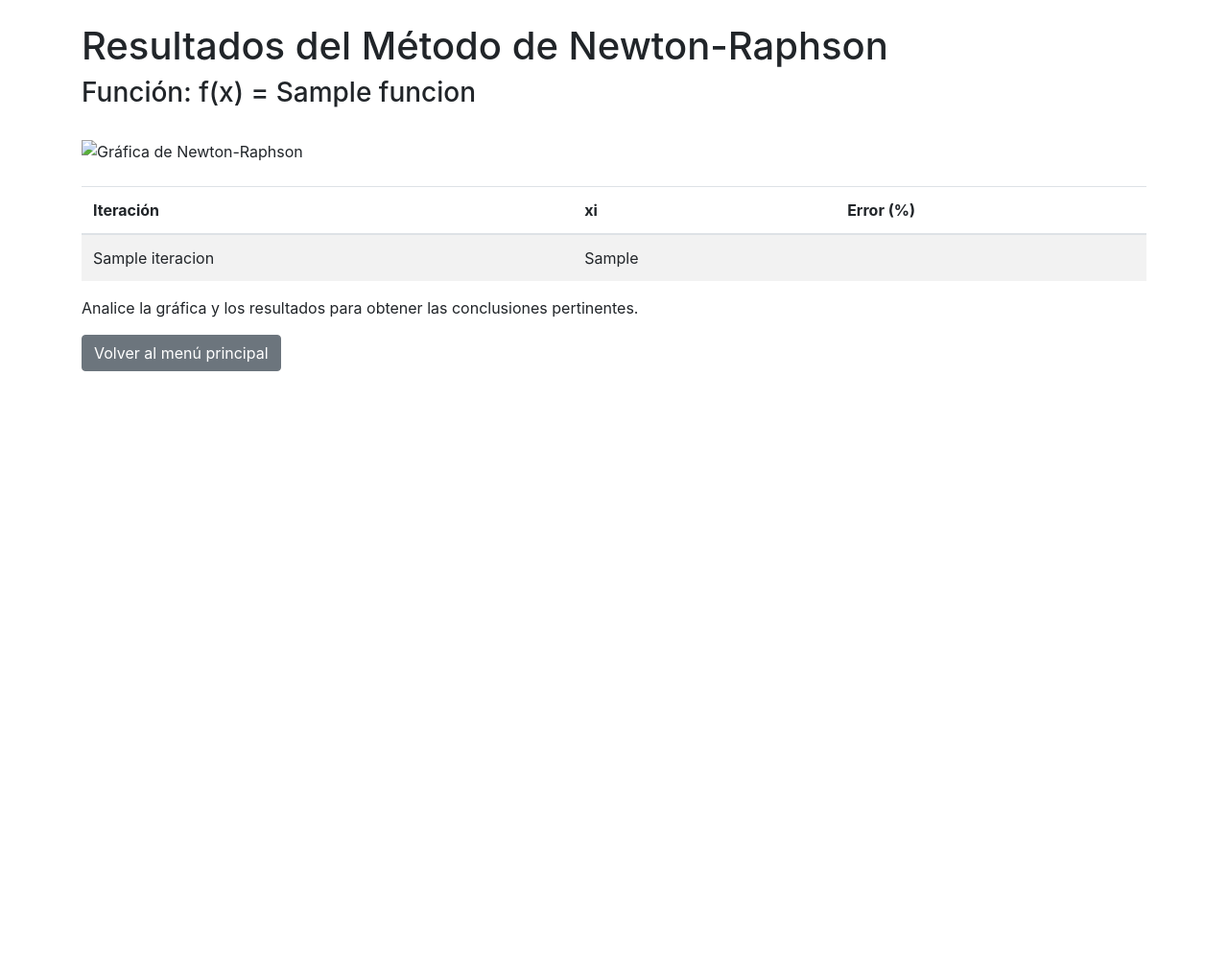
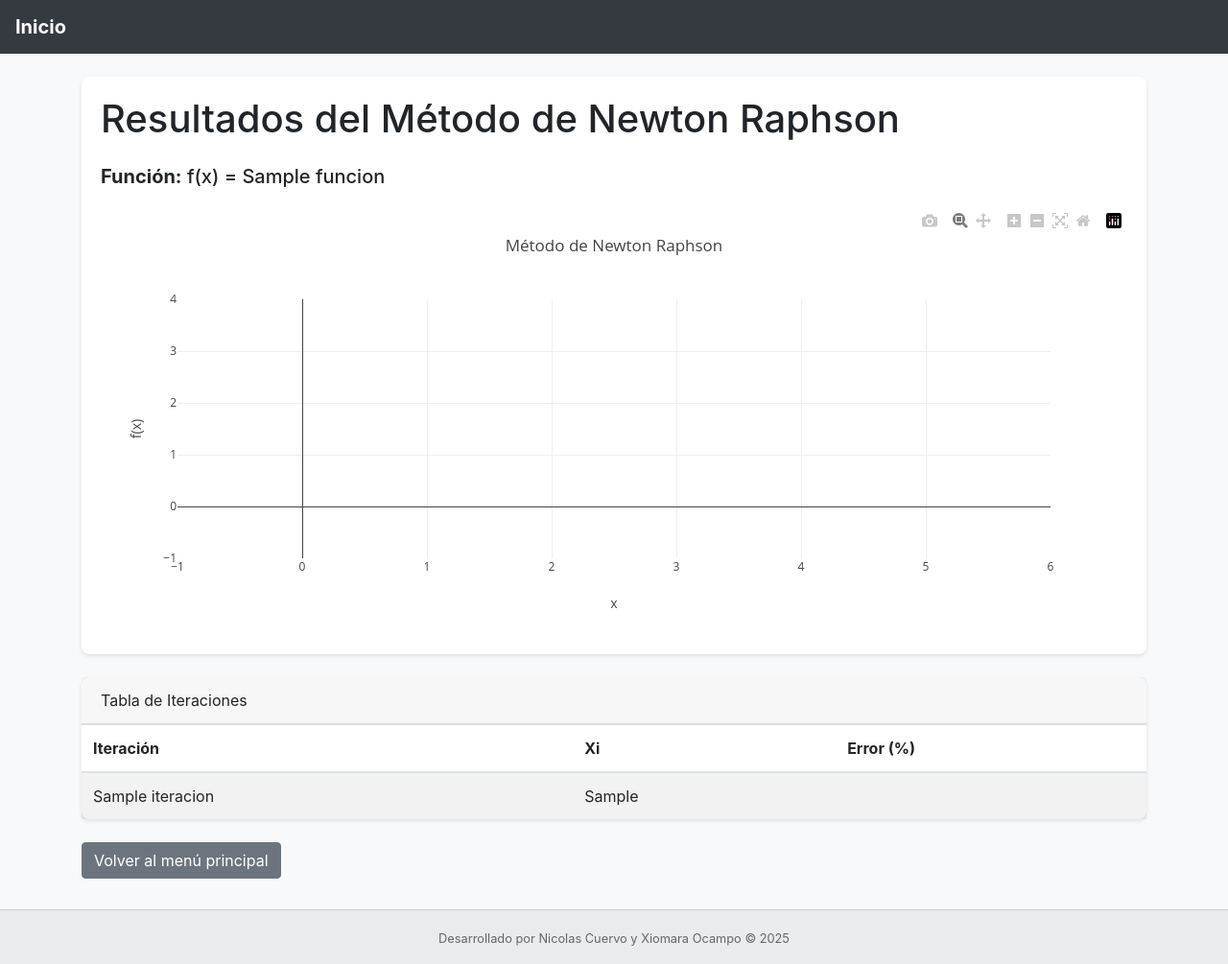
Before and after one commit to Nicolascuervor/FinalMetodosNumericos, a Flask app: template templates/newton_raphson.html in a window 1280 px wide. Shown: the whole page at 96% size. Before the commit the page ends 387 px from the top, so only its background shows below. Run offline with Flask 3, Linux system fonts and the light colour scheme; the template is opened without the code that fills it: most values are stand-ins (such as "Sample title", 1, 10 or a date in 2020); some libraries are stand-ins or nearby versions.

Commit message:
secondCommit

```diff
--- a/app.py
+++ b/app.py
@@ -111,26 +111,24 @@ def metodo_newton_raphson():
 
         try:
             if modo == 'iteraciones':
-                results = newton_raphson(func_str, x0, tol=1e-6, max_iter=int(valor),
-                                         mode='iteraciones')
+                results = newton_raphson(func_str, x0, tol=1e-6, max_iter=int(valor), mode='iteraciones')
             else:
-                results = newton_raphson(func_str, x0, tol=valor, max_iter=50,
-                                         mode='error')
-        except ZeroDivisionError as e:
-            flash(str(e))
-            return redirect(url_for('metodo_secante'))
+                results = newton_raphson(func_str, x0, tol=valor, max_iter=50, mode='error')
 
-        plot_data = newton_raphson_plot_data(func_str, x0, results)
+            plot_data = newton_raphson_plot_data(func_str, x0, results)
 
-        return render_template('newton_raphson.html',
-                               resultados=results,
-                               funcion=func_str,
-                               plot_data=plot_data)
+            return render_template('newton_raphson.html',
+                                   resultados=results,
+                                   funcion=func_str,
+                                   plot_data=plot_data)
+        except Exception as e:
+            flash(f"Error: {str(e)}")
+            return redirect(url_for('metodo_newton_raphson'))
+
     return render_template('newton_raphson_form.html')
 
-# -------------------------
-# Secante
-# -------------------------
+
+
 @app.route('/secante', methods=['GET', 'POST'])
 def metodo_secante():
     if request.method == 'POST':
@@ -160,19 +158,6 @@ def metodo_secante():
                                plot_data=plot_data)
     return render_template('secante_form.html')
 
-# -------------------------
-# Calculadora
-# -------------------------
-@app.route('/calculator', methods=['GET', 'POST'])
-def calculator():
-    result = None
-    if request.method == 'POST':
-        expr_str = request.form['expression']
-        try:
-            result = evaluate_expression(expr_str)
-        except Exception as e:
-            flash(f"Error al evaluar la expresión: {e}")
-    return render_template('calculator.html', result=result)
 
 
 if __name__ == '__main__':
--- a/templates/biseccion.html
+++ b/templates/biseccion.html
@@ -75,6 +75,7 @@
         Tabla de Iteraciones
       </div>
       <div class="card-body p-0">
+
         <table class="table table-striped mb-0">
           <thead>
             <tr>
@@ -98,6 +99,8 @@
             </tr>
             {% endfor %}
           </tbody>
+
+
         </table>
       </div>
     </div>
--- a/templates/index.html
+++ b/templates/index.html
@@ -33,7 +33,7 @@
   <div class="container my-5">
     <div class="jumbotron text-center">
       <h1 class="display-4">Proyecto de Métodos Numéricos</h1>
-      <p class="lead">Seleccione uno de los métodos o utilice la calculadora científica.</p>
+      <p class="lead">Seleccione uno de los métodos que desea realizar</p>
     </div>
     <div class="row">
       <div class="col-md-6 offset-md-3">
--- a/templates/newton_raphson.html
+++ b/templates/newton_raphson.html
@@ -2,18 +2,88 @@
 <html lang="es">
 <head>
   <meta charset="UTF-8">
-  <title>Resultados - Newton-Raphson</title>
+  <title>Resultados - Método de la Bisección</title>
+  <!-- Bootstrap CSS -->
   <link rel="stylesheet" href="https://stackpath.bootstrapcdn.com/bootstrap/4.5.2/css/bootstrap.min.css">
+  <!-- Plotly JS para la gráfica interactiva -->
+  <script src="https://cdn.plot.ly/plotly-latest.min.js"></script>
+
+  <style>
+    /* Estilos opcionales propios */
+    body {
+      background-color: #f8f9fa; /* color claro de fondo */
+    }
+    .navbar-brand {
+      font-weight: bold;
+    }
+    footer {
+      background-color: #e9ecef;
+      padding: 1rem;
+      text-align: center;
+      margin-top: 2rem;
+      border-top: 1px solid #ccc;
+    }
+    footer small {
+      color: #666;
+    }
+    .card {
+      border: none;
+      border-radius: 0.5rem;
+      box-shadow: 0 2px 4px rgba(0,0,0,0.1);
+    }
+    /* Ajustes para el contenedor de la gráfica */
+    #plot-biseccion {
+      width: 100%;
+      height: 500px;
+    }
+  </style>
 </head>
-<body class="container">
-  <h1 class="mt-4">Resultados del Método de Newton-Raphson</h1>
-  <h3>Función: f(x) = {{ funcion }}</h3>
-  <img src="{{ url_for('static', filename='newton_raphson.png') }}" alt="Gráfica de Newton-Raphson" class="img-fluid my-4">
-  <table class="table table-striped">
+<body>
+
+
+  <!-- Barra de Navegación -->
+  <nav class="navbar navbar-expand-lg navbar-dark bg-dark">
+    <a class="navbar-brand" href="{{ url_for('index') }}">Inicio</a>
+    <button class="navbar-toggler" type="button" data-toggle="collapse" data-target="#navbarNav"
+            aria-controls="navbarNav" aria-expanded="false" aria-label="Toggle navigation">
+      <span class="navbar-toggler-icon"></span>
+    </button>
+    <div class="collapse navbar-collapse" id="navbarNav">
+      <!-- Opcional: enlaces a otras secciones -->
+      <ul class="navbar-nav ml-auto">
+        <!-- <li class="nav-item"><a class="nav-link" href="#">Otras Secciones</a></li> -->
+      </ul>
+    </div>
+  </nav>
+
+
+<!-- Contenido Principal -->
+  <div class="container my-4">
+    <!-- Tarjeta Principal con la Información -->
+    <div class="card">
+      <div class="card-body">
+        <h1 class="mb-4">Resultados del Método de Newton Raphson</h1>
+        <h5 class="mb-3">
+          <strong>Función:</strong> f(x) = {{ funcion }}
+        </h5>
+        <!-- Contenedor para la gráfica Plotly -->
+        <div id="plot-newton"></div>
+
+      </div>
+    </div>
+
+    <!-- Tarjeta para la Tabla de Iteraciones -->
+    <div class="card mt-4">
+      <div class="card-header">
+        Tabla de Iteraciones
+      </div>
+      <div class="card-body p-0">
+
+        <table class="table table-striped mb-0">
           <thead>
             <tr>
               <th>Iteración</th>
-        <th>xi</th>
+              <th>Xi</th>
               <th>Error (%)</th>
             </tr>
           </thead>
@@ -26,8 +96,65 @@
             </tr>
             {% endfor %}
           </tbody>
+
         </table>
-  <p>Analice la gráfica y los resultados para obtener las conclusiones pertinentes.</p>
-  <a href="{{ url_for('index') }}" class="btn btn-secondary">Volver al menú principal</a>
+      </div>
+    </div>
+
+   <a href="{{ url_for('index') }}" class="btn btn-secondary mt-4">Volver al menú principal</a>
+  </div>
+
+  <!-- Pie de página -->
+  <footer>
+    <small>Desarrollado por Nicolas Cuervo y Xiomara Ocampo &copy; 2025</small>
+  </footer>
+
+  <!-- Script para generar la gráfica con Plotly -->
+  <script>
+    // Datos pasados desde Flask a la plantilla
+    var xVals = {{ plot_data.x_vals|safe }};
+    var yVals = {{ plot_data.y_vals|safe }};
+    var xr = {{ plot_data.x_final }};
+    var yXr = {{ plot_data.y_final }};
+
+    // Trazas para la gráfica
+    var traceFunc = {
+      x: xVals,
+      y: yVals,
+      mode: 'lines',
+      name: 'f(x)',
+      line: { color: '#007bff', width: 2 }
+    };
+    var traceRoot = {
+      x: [xr],
+      y: [yXr],
+      mode: 'markers',
+      marker: { color: 'red', size: 8 },
+      name: 'Raíz Aproximada'
+    };
+
+    // Eje X = 0 (opcional, para dibujar la línea horizontal)
+    // var xAxisLine = {
+    //   x: xVals,
+    //   y: Array(xVals.length).fill(0),
+    //   mode: 'lines',
+    //   line: { color: 'black', dash: 'dot' },
+    //   name: 'Eje X'
+    // };
+
+    var layout = {
+      title: 'Método de Newton Raphson',
+      xaxis: { title: 'x' },
+      yaxis: { title: 'f(x)' },
+      showlegend: true
+    };
+
+    Plotly.newPlot('plot-newton', [traceFunc, traceRoot], layout);
+  </script>
+
+  <!-- Scripts de Bootstrap (Opcional para menú colapsable) -->
+  <script src="https://code.jquery.com/jquery-3.5.1.slim.min.js"></script>
+  <script src="https://cdn.jsdelivr.net/npm/bootstrap@4.5.2/dist/js/bootstrap.bundle.min.js"></script>
+
 </body>
 </html>
```
Also changed, not shown: methods.py (+90 -22 lines), templates/secante.html (+94 -8 lines), static/newton_raphson.png, static/secante.png (added). Lines whose indentation alone changed are shown as unchanged.
